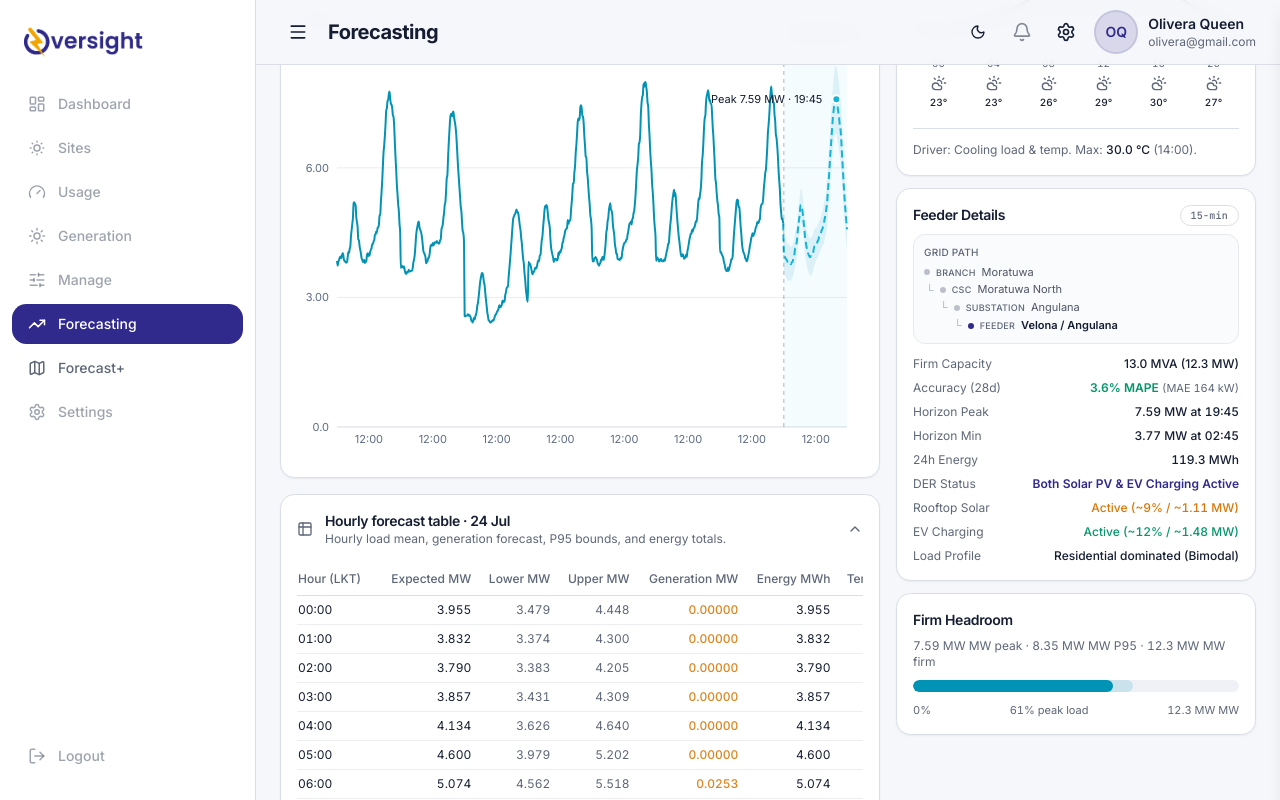
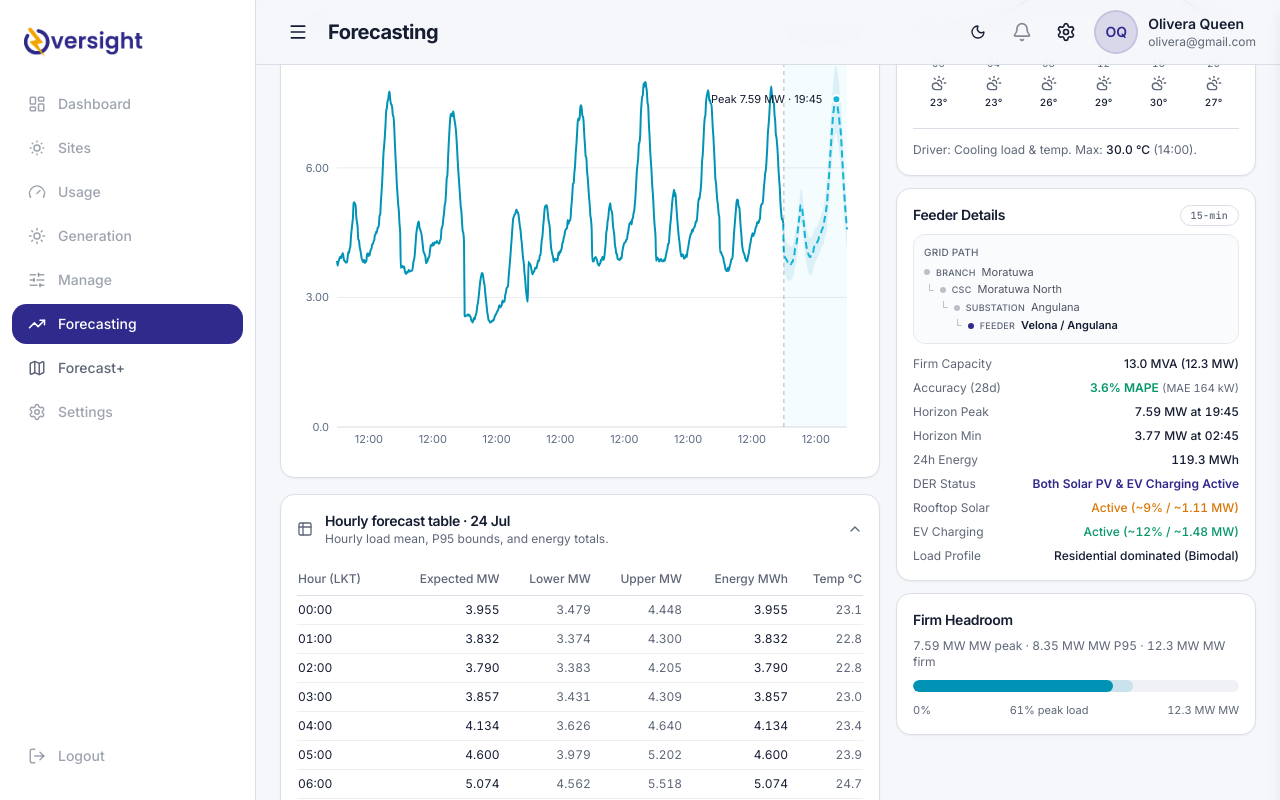
Before and after one commit to prabhashwarap/DERMS_Brainstrome, a React (Vite) app: page / in a window 1280 px wide. Both pictures are taken after a click on the button 580 px from the left and 956 px from the top of the page. Shown: the part 428-1228 px from the top of the page. Built offline with nearby package versions, Linux system fonts and the light colour scheme.

Commit message:
feat: add optional generation data display to ForecastTable component

```diff
--- a/src/components/ForecastTable.tsx
+++ b/src/components/ForecastTable.tsx
@@ -22,7 +22,13 @@ const fmtNum = (v: number) => {
 
 // Depends only on `bundle`; memo keeps chart-hover re-renders of App from
 // re-rendering the whole table on every mouse move.
-export const ForecastTable = memo(function ForecastTable({ bundle }: { bundle: Bundle }) {
+export const ForecastTable = memo(function ForecastTable({
+  bundle,
+  showGeneration = false,
+}: {
+  bundle: Bundle;
+  showGeneration?: boolean;
+}) {
   const hours: Array<{
     ts: number;
     expected: number;
@@ -63,7 +69,9 @@ export const ForecastTable = memo(function ForecastTable({ bundle }: { bundle: B
             Hourly forecast table · {formatLKT(bundle.horizonStart, { date: true, time: false })}
           </span>
           <span className="block text-xs text-muted-foreground">
-            Hourly load mean, generation forecast, P95 bounds, and energy totals.
+            {showGeneration
+              ? "Hourly load mean, generation forecast, P95 bounds, and energy totals."
+              : "Hourly load mean, P95 bounds, and energy totals."}
           </span>
         </span>
         <ChevronDown
@@ -74,9 +82,10 @@ export const ForecastTable = memo(function ForecastTable({ bundle }: { bundle: B
       </button>
       <CardContent hidden={!open}>
         <div className="overflow-x-auto">
-          <table className="w-full min-w-[600px] text-xs">
+          <table className={`w-full text-xs ${showGeneration ? "min-w-[600px]" : "min-w-[520px]"}`}>
             <caption className="sr-only">
-              Hourly day-ahead load forecast for {bundle.feeder.name} with generation, confidence bounds, and
+              Hourly day-ahead load forecast for {bundle.feeder.name}{" "}
+              {showGeneration ? "with generation, confidence bounds, and" : "with confidence bounds and"}{" "}
               forecast temperature.
             </caption>
             <thead>
@@ -85,7 +94,9 @@ export const ForecastTable = memo(function ForecastTable({ bundle }: { bundle: B
                 <th scope="col" className="py-2 pr-3 text-right font-medium">Expected MW</th>
                 <th scope="col" className="py-2 pr-3 text-right font-medium">Lower MW</th>
                 <th scope="col" className="py-2 pr-3 text-right font-medium">Upper MW</th>
+                {showGeneration && (
                   <th scope="col" className="py-2 pr-3 text-right font-medium">Generation MW</th>
+                )}
                 <th scope="col" className="py-2 pr-3 text-right font-medium">Energy MWh</th>
                 <th scope="col" className="py-2 text-right font-medium">Temp °C</th>
               </tr>
@@ -115,9 +126,11 @@ export const ForecastTable = memo(function ForecastTable({ bundle }: { bundle: B
                     <td className="py-1.5 pr-3 text-right text-muted-foreground">
                       {fmtNum(h.upper)}
                     </td>
+                    {showGeneration && (
                       <td className="py-1.5 pr-3 text-right text-amber-600/90 dark:text-amber-400/90 font-medium">
                         {fmtNum(h.generation)}
                       </td>
+                    )}
                     <td className="py-1.5 pr-3 text-right">{fmtNum(h.energy)}</td>
                     <td className="py-1.5 text-right text-muted-foreground">
                       {h.tempC.toFixed(1)}
@@ -132,9 +145,11 @@ export const ForecastTable = memo(function ForecastTable({ bundle }: { bundle: B
                 <td className="py-2 pr-3 text-right">{fmtNum(bundle.kpis.peakMW)} peak</td>
                 <td className="py-2 pr-3" />
                 <td className="py-2 pr-3" />
+                {showGeneration && (
                   <td className="tnum py-2 pr-3 text-right text-amber-600/90 dark:text-amber-400/90">
                     {fmtNum(bundle.kpis.solarEnergyMWh)} MWh
                   </td>
+                )}
                 <td className="tnum py-2 pr-3 text-right">{fmtNum(bundle.kpis.energyMWh)}</td>
                 <td className="py-2" />
               </tr>
--- a/src/components/NodeDetailPanel.tsx
+++ b/src/components/NodeDetailPanel.tsx
@@ -428,7 +428,7 @@ export function NodeDetailPanel({ node, onClose, onFilterToNode }: NodeDetailPan
                   heightClassName="h-[240px] sm:h-[280px]"
                 />
                 <GenerationEvCharts bundle={bundle} />
-                <ForecastTable bundle={bundle} />
+                <ForecastTable bundle={bundle} showGeneration />
               </div>
 
               {/* Context Right Column: ContextPanel */}
```
Also changed, not shown: .graphify/map.md. Lines whose indentation alone changed are shown as unchanged.
